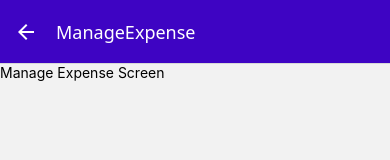
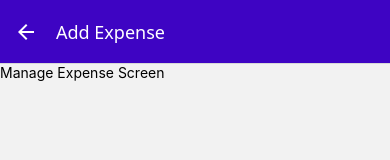
Before and after one commit to jellaan/expense-tracker-app, a React Native app: screen /ManageExpense in a window 390 px wide. Shown: the top 160 px of the page. Built offline with nearby package versions, Linux system fonts and the light colour scheme.

Commit message:
feat(component): support different expense mange modes by using route parameters

```diff
--- a/components/ExpensesOutput/ExpenseItem.js
+++ b/components/ExpensesOutput/ExpenseItem.js
@@ -8,7 +8,9 @@
   const navigation = useNavigation();
 
   function expensePressHandler() {
-    navigation.navigate('ManageExpense');
+    navigation.navigate('ManageExpense', {
+      expenseId: id
+    });
   }
 
   return (
--- a/screens/ManageExpense.js
+++ b/screens/ManageExpense.js
@@ -1,6 +1,17 @@
 import { Text } from "react-native";
+import { useLayoutEffect } from "react";
 
-function ManageExpense() {
+function ManageExpense({route, navigation}) {
+    // const editedExpenseId = route.params.expenseId;
+    const editedExpenseId = route.params?.expenseId;
+    const isEditing = !!editedExpenseId;
+
+    useLayoutEffect(() => {
+        navigation.setOptions({
+            title: isEditing ? 'Edit Expense' : 'Add Expense'
+        });
+    }, [navigation, isEditing]);
+
     return (
         <Text>Manage Expense Screen</Text>
     );
```
